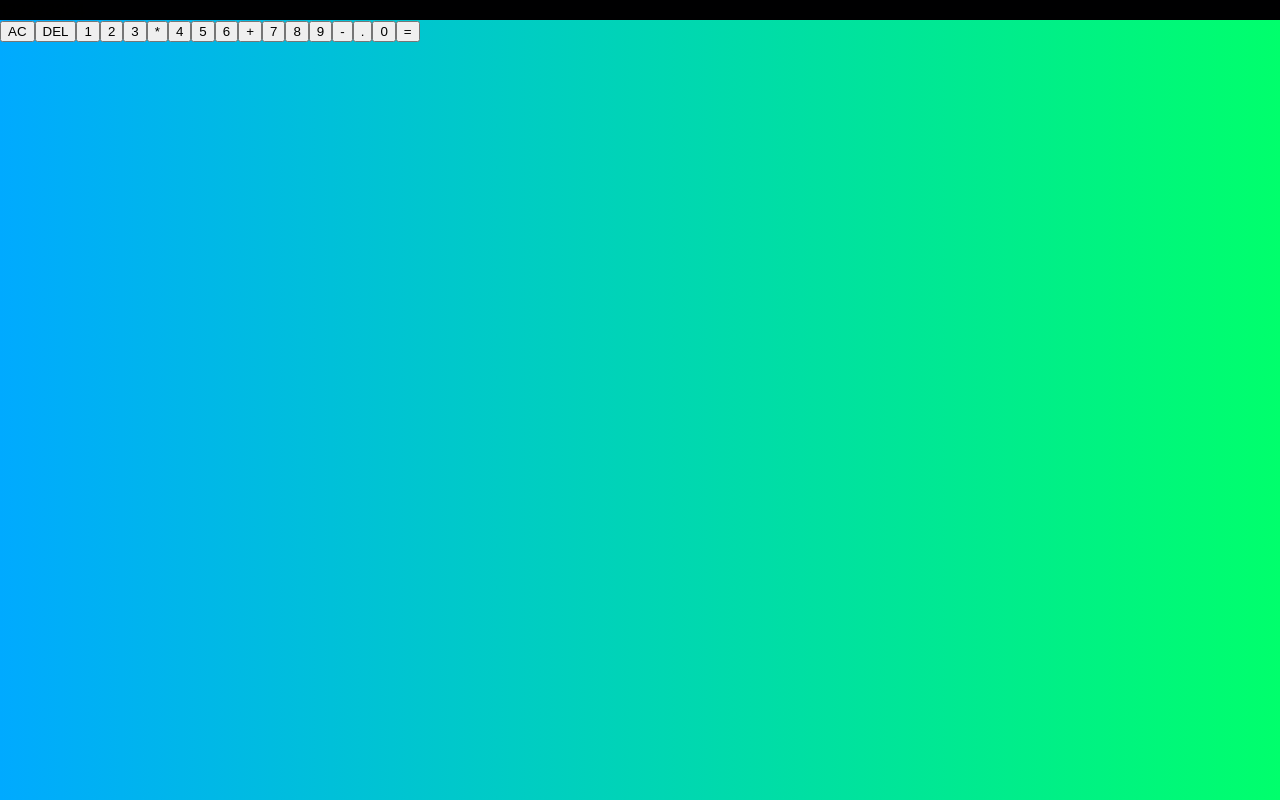
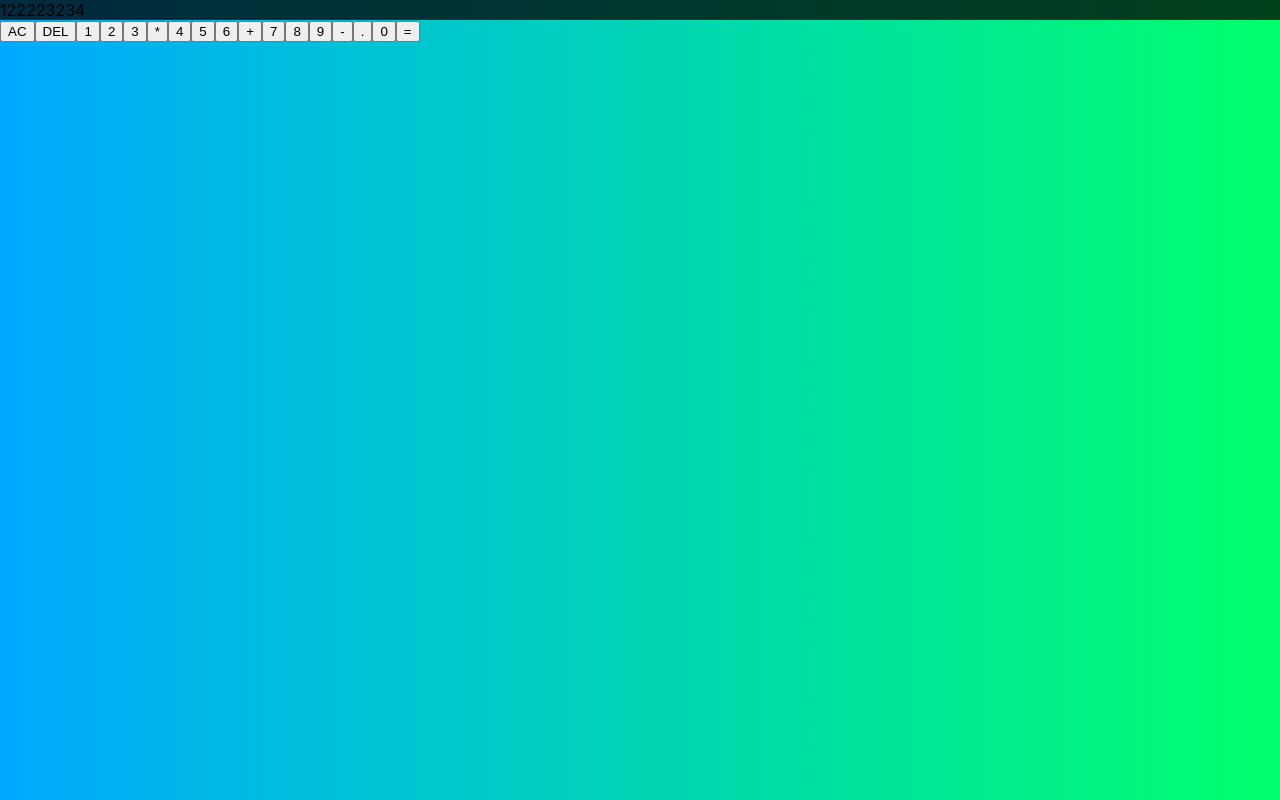
Before and after one commit to jkaikkonen/my-calcucator-app, a React (Create React App) app: page / in a window 1280 px wide. Built offline with nearby package versions, Linux system fonts and the light colour scheme.

Commit message:
bug fixes

```diff
--- a/src/App.js
+++ b/src/App.js
@@ -1,4 +1,4 @@
-import './styles.css';
+import './styles.css'
 
 function App() {
   return (
@@ -26,7 +26,7 @@
       <button className='span-two'>=</button>
 
     </div>
-  );
+  )
 }
 
 export default App;
--- a/src/styles.css
+++ b/src/styles.css
@@ -20,6 +20,6 @@
 }
 .output {
     grid-column: 1 / -1;
-    background-color: rgba(0,0, .75);
+    background-color: rgba(0,0,0, .75);
     display: flex;
 }
```
